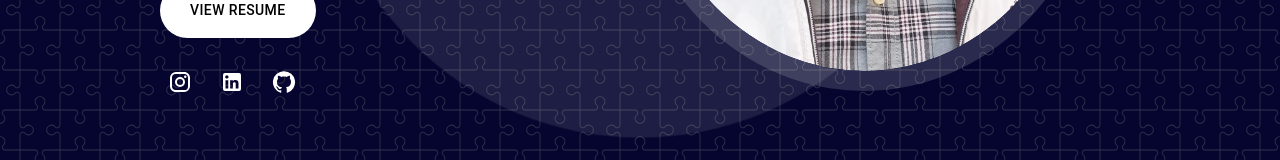
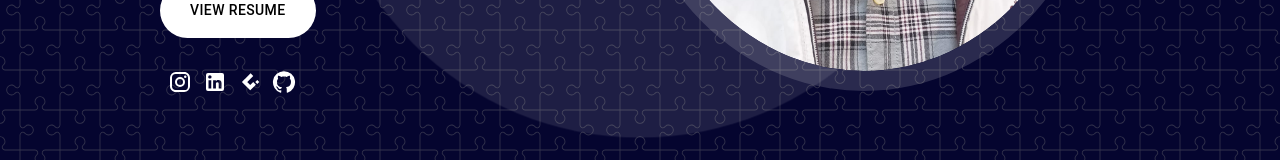
Before and after one commit to Pradarss/portfolio, a React (Create React App) app: page / in a window 1280 px wide. Shown: the part 579-739 px from the top of the page. Built offline with nearby package versions, Linux system fonts and the light colour scheme.

Commit message:
leetcodeIcon

```diff
--- a/src/components/LeftComponents/SocialLink.jsx
+++ b/src/components/LeftComponents/SocialLink.jsx
@@ -3,6 +3,16 @@ import LinkedInIcon from '@mui/icons-material/LinkedIn';
 import InstagramIcon from '@mui/icons-material/Instagram';
 import GitHubIcon from '@mui/icons-material/GitHub';
 import { Iconstyles, SocailLinkArea } from '../styles';
+import { SvgIcon } from "@mui/material";
+
+const LeetCodeIcon = (props) => (
+  <SvgIcon {...props} viewBox="0 0 24 24">
+    <path
+      fill="currentColor"
+      d="M7.56 9.32l-2.64 2.66 8.33 8.34 5.63-5.66-2.64-2.67-3 3.02-5.68-5.69m8.68-3.33l-2.62-2.67-8.67 8.7 2.65 2.66 8.64-8.69m4.02 4.01l-2.01 2.03 2.01 2.02 2.02-2.02z"
+    />
+  </SvgIcon>
+);
 
 function SocialLink(){
     return(
@@ -15,6 +25,10 @@ function SocialLink(){
               <LinkedInIcon  sx={Iconstyles}/>
             </a>
 
+            <a href="https://leetcode.com/u/Adarsh-v0/" target="_blank" rel="noopener noreferrer">
+              <LeetCodeIcon sx={Iconstyles}/>
+            </a>
+
             <a href="https://github.com/Pradarss" target="_blank" rel="noopener noreferrer">
               <GitHubIcon sx={Iconstyles}/>
             </a>
```
